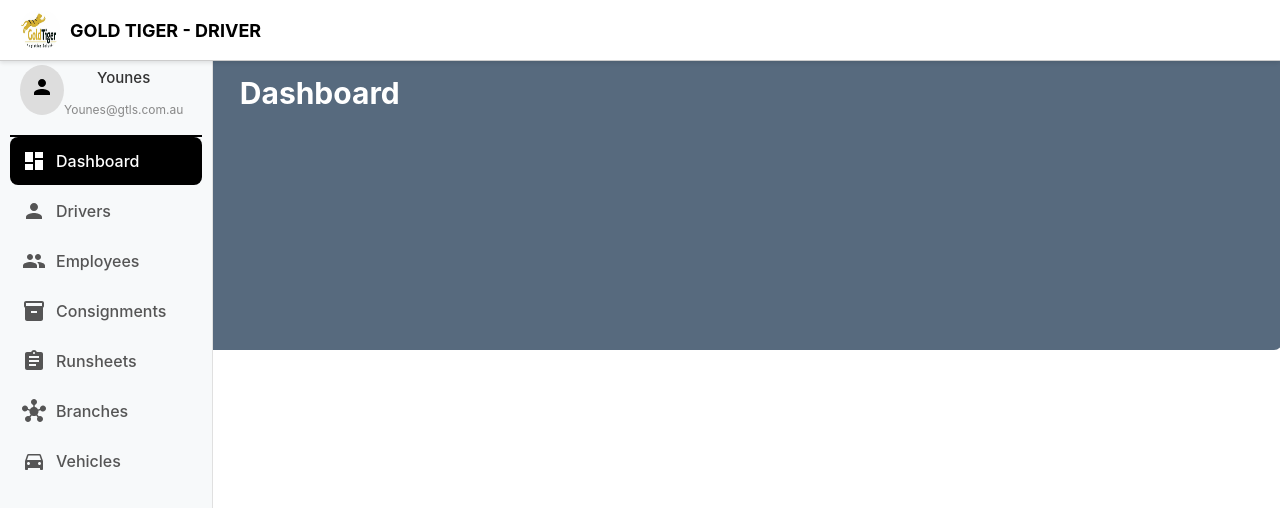
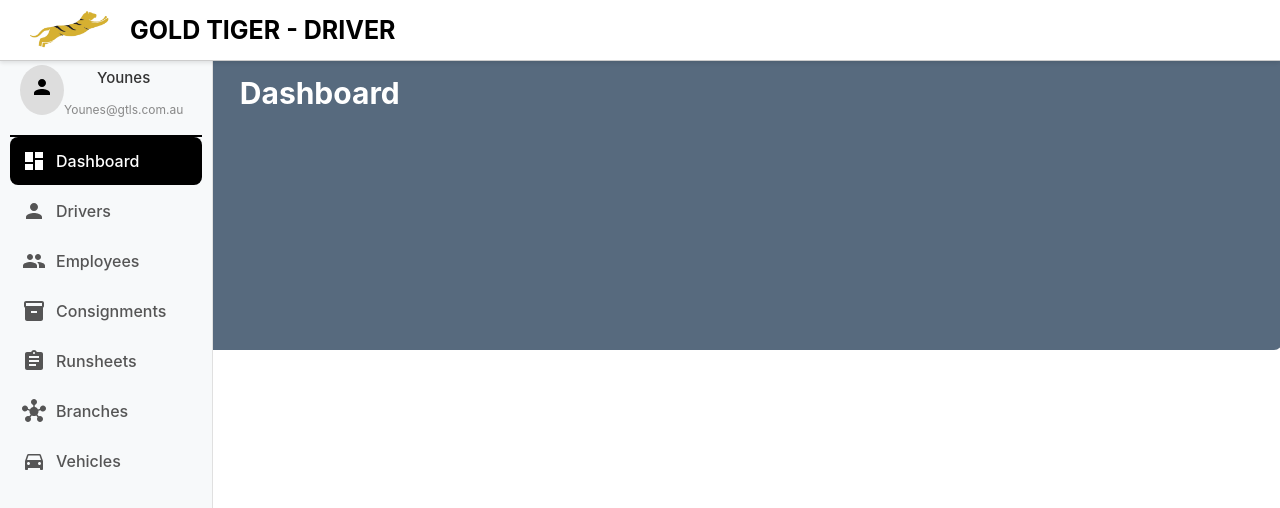
Before and after one commit to 202205670/Admin-Dashboard, a React (Create React App) app: page / in a window 1280 px wide. Shown: the top 508 px of the page. Built offline with nearby package versions, Linux system fonts and the light colour scheme.

Commit message:
Your commit message

```diff
--- a/src/components/topbar/topbar.css
+++ b/src/components/topbar/topbar.css
@@ -28,13 +28,13 @@
 
 .logo-image {
   height: 40px; /* Increased size for better visibility */
-  width: 40px; /* Set width for the rounded effect */
+  width: 100px; /* Set width for the rounded effect */
   border-radius: 50%; /* Makes the image round */
   margin-right: 10px;
 }
 
 .logo-text {
-  font-size: 18px;
+  font-size: 25px;
   font-weight: bold;
   color: black /* Adjust to match your gold color */
 }
--- a/src/components/topbar/topbar.jsx
+++ b/src/components/topbar/topbar.jsx
@@ -1,6 +1,6 @@
 import React from 'react';
 import "./topbar.css";
-import GTLS_LOGO from './GTlS_LOGO.jpg'; // Adjust the path based on your project structure
+import GTLS_LOGO from './.GTlS_LOGO.jpg'; // Adjust the path based on your project structure
 
 const LogoWidget = () => {
   return (
```
Also changed, not shown: src/components/topbar/.GTlS_LOGO.jpg (added), src/components/topbar/GTlS_LOGO.jpg (deleted).
